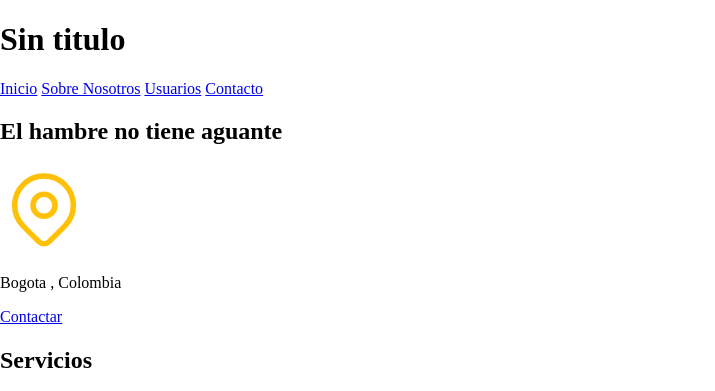
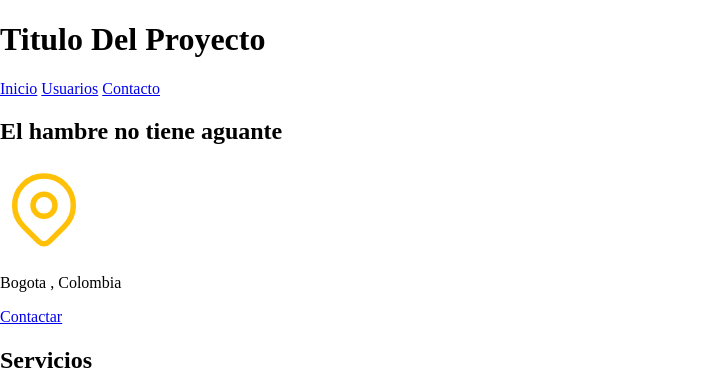
Before and after one commit to amateusl/proyecto, a plain HTML site: page index.html in a window 1280 px wide. Shown: the top 391 px of the page, without its empty margins (0-715 px from the left). Drawn offline with Linux system fonts and the light colour scheme.

Commit message:
Update index.html

```diff
--- a/index.html
+++ b/index.html
@@ -12,13 +12,12 @@
 </head>
 <body>
     <header>
-        <h1 class="titulo">Sin titulo <span></span></h1>
+        <h1 class="titulo">Titulo Del Proyecto<span></span></h1>
     </header>
 
     <div class="nav-bg">
         <nav class="navegacion-principal contenedor">
             <a href="#">Inicio</a>
-            <a href="#">Sobre Nosotros</a>
             <a href="#">Usuarios</a>
             <a href="#">Contacto</a>
         </nav>
```
